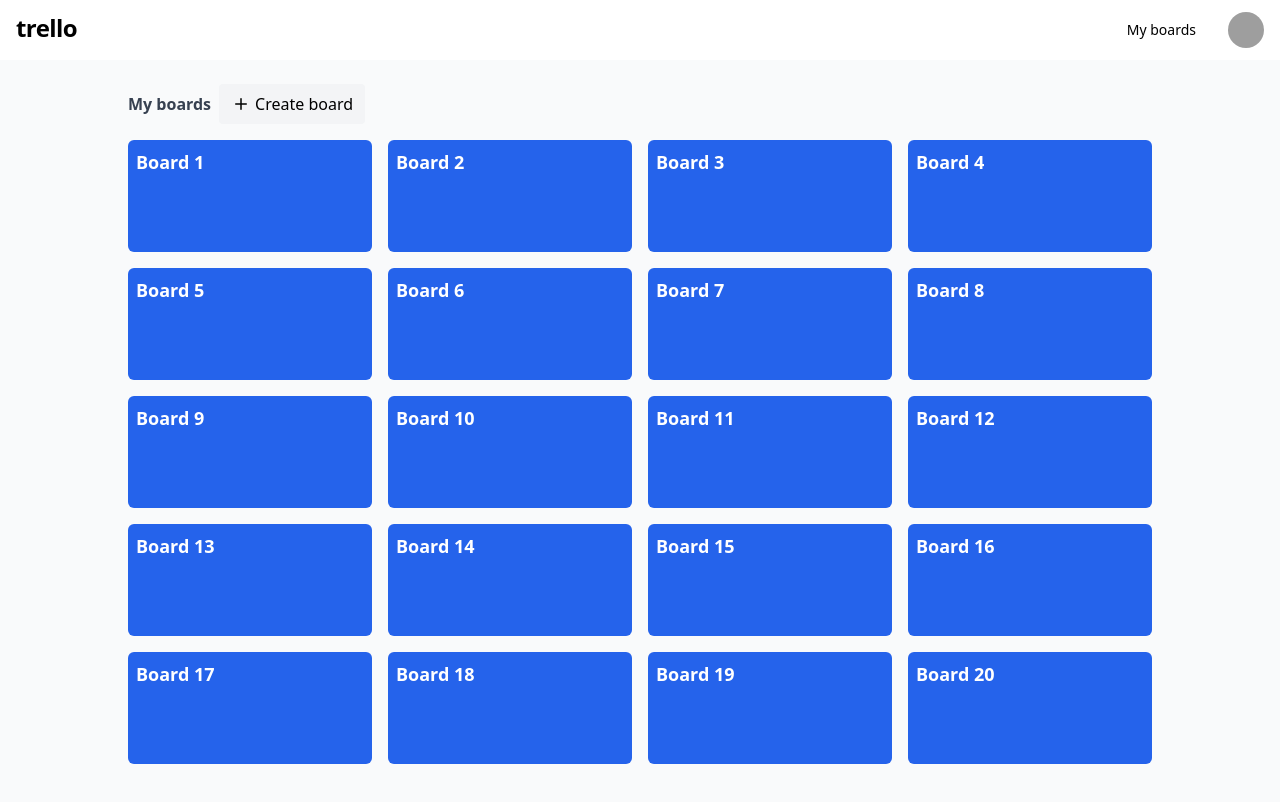
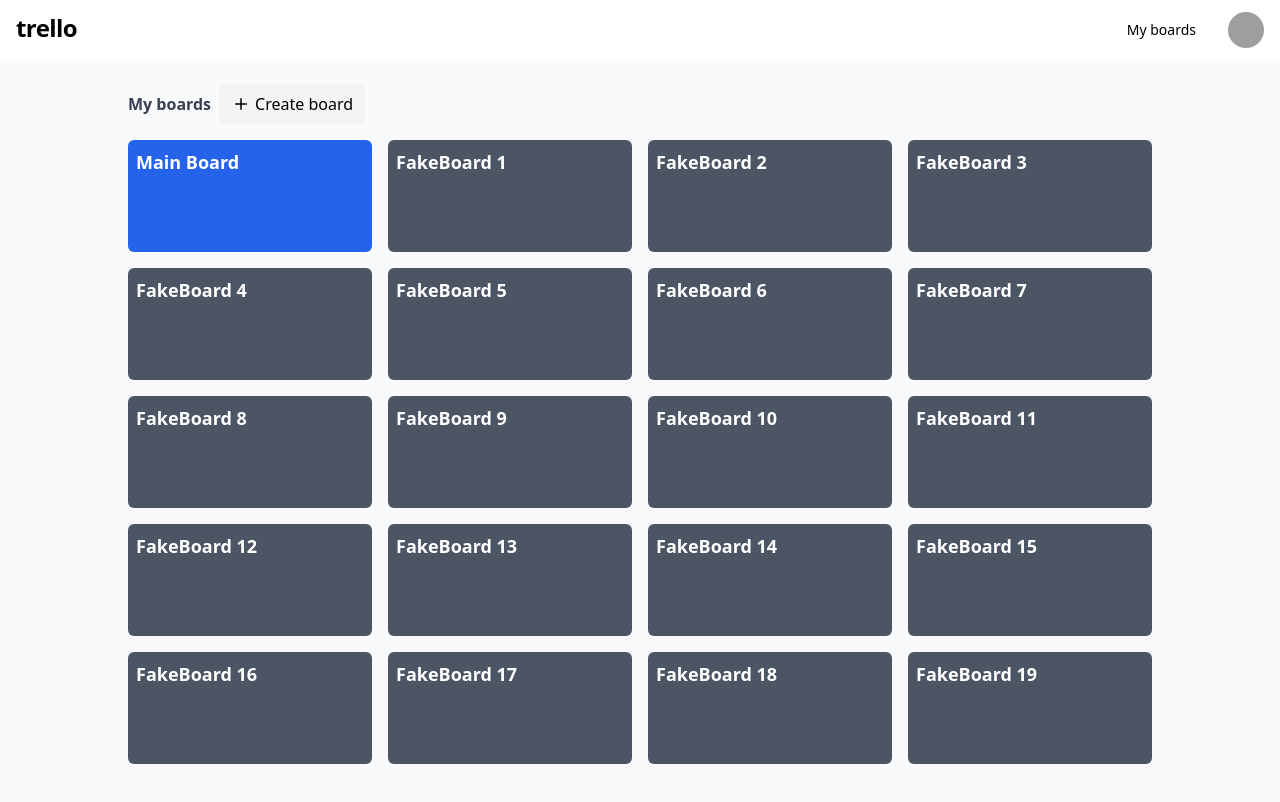
Before and after one commit to seml404/vue3-trello, a Vue app: page /boards_list in a window 1280 px wide. Shown: the top 802 px of the page. Built offline with nearby package versions, Linux system fonts and the light colour scheme; grey boxes are pictures that could not be loaded.

Commit message:
worked on routes

```diff
--- a/src/components/UI/HeaderMain.vue
+++ b/src/components/UI/HeaderMain.vue
@@ -2,9 +2,13 @@
   <header class="shrink-0 flex justify-between bg-white px-4 py-3">
     <a href="/" class="text-2xl bg-white font-black tracking-tight">trello</a>
     <nav class="flex items-center">
-      <a href="#" class="text-sm font-medium px-3 py-2 rounded-md hover:bg-gray-500 mr-5"
-        >My boards</a
+      <button
+        class="text-sm font-medium px-3 py-2 rounded-md hover:bg-gray-500 mr-5"
+        @click="$router.push('/boards_list')"
       >
+        My boards
+      </button>
+
       <DropDownMenu
         optsButtonClasses="z-10"
         menuButtonClasses=""
--- a/src/views/BoardsList.vue
+++ b/src/views/BoardsList.vue
@@ -53,15 +53,25 @@
             </transition>
           </Popover>
         </div>
-        <ul class="grid grid-cols-1 gap-4 sm:grid-cols-2 md:grid-cols-3 lg:grid-cols-4">
+        <div class="grid grid-cols-1 gap-4 sm:grid-cols-2 md:grid-cols-3 lg:grid-cols-4">
+          <li class="relative bg-blue-600 hover:bg-blue-700 rounded-md min-h-[7rem] list-none">
+            <a
+              href="#"
+              class="text-white text-lg font-bold absolute inset-0 p-2"
+              @click="$router.push('/')"
+              >Main Board</a
+            >
+          </li>
           <li
-            class="relative bg-blue-600 hover:bg-blue-700 rounded-md min-h-[7rem]"
-            v-for="el in 20"
+            class="relative bg-gray-600 rounded-md min-h-[7rem] list-none"
+            v-for="el in 19"
             :key="el"
           >
-            <a href="#" class="text-white text-lg font-bold absolute inset-0 p-2">Board {{ el }}</a>
+            <span class="text-white text-lg font-bold absolute inset-0 p-2"
+              >FakeBoard {{ el }}</span
+            >
           </li>
-        </ul>
+        </div>
       </div>
     </div></AuthenaticatedLayout
   >
```
